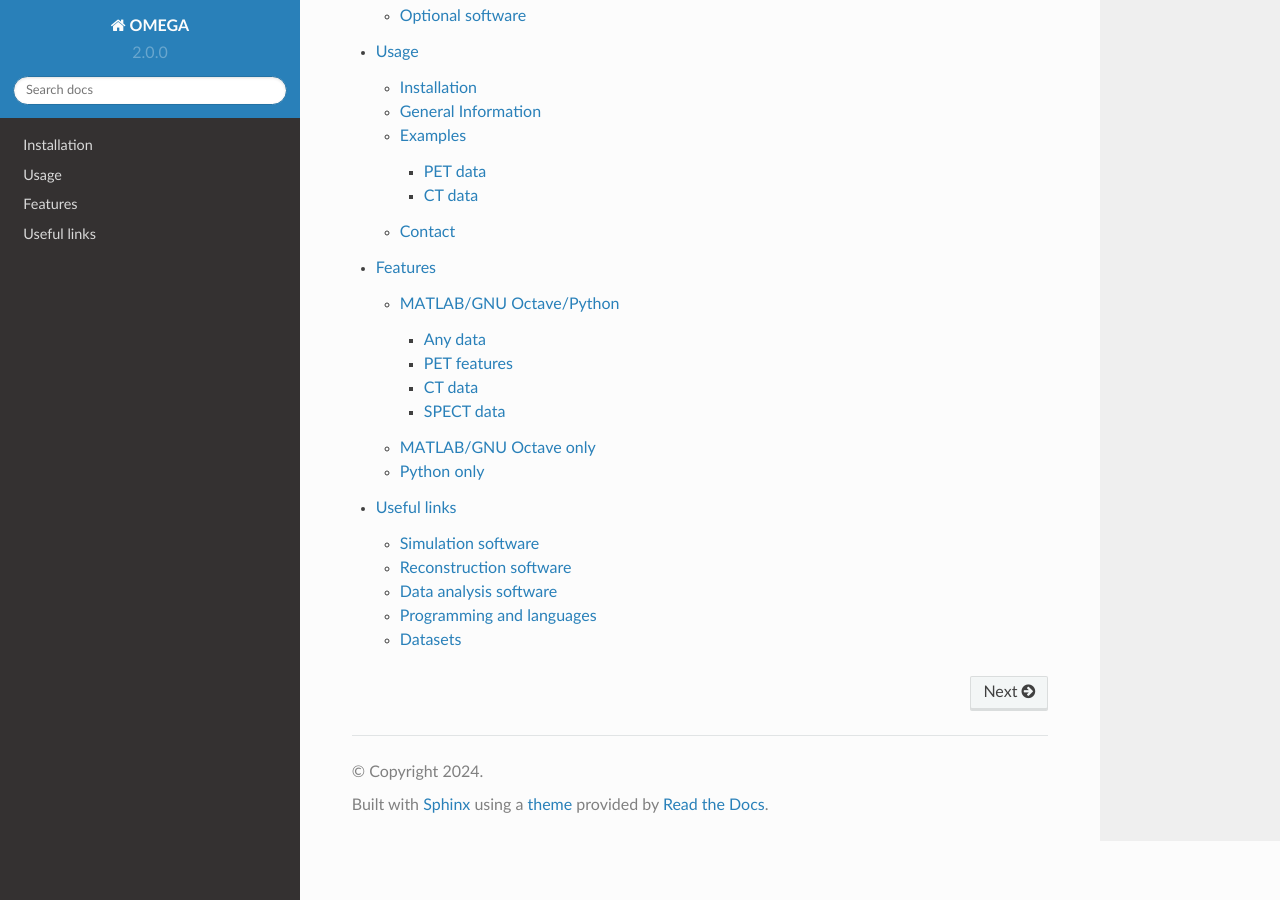
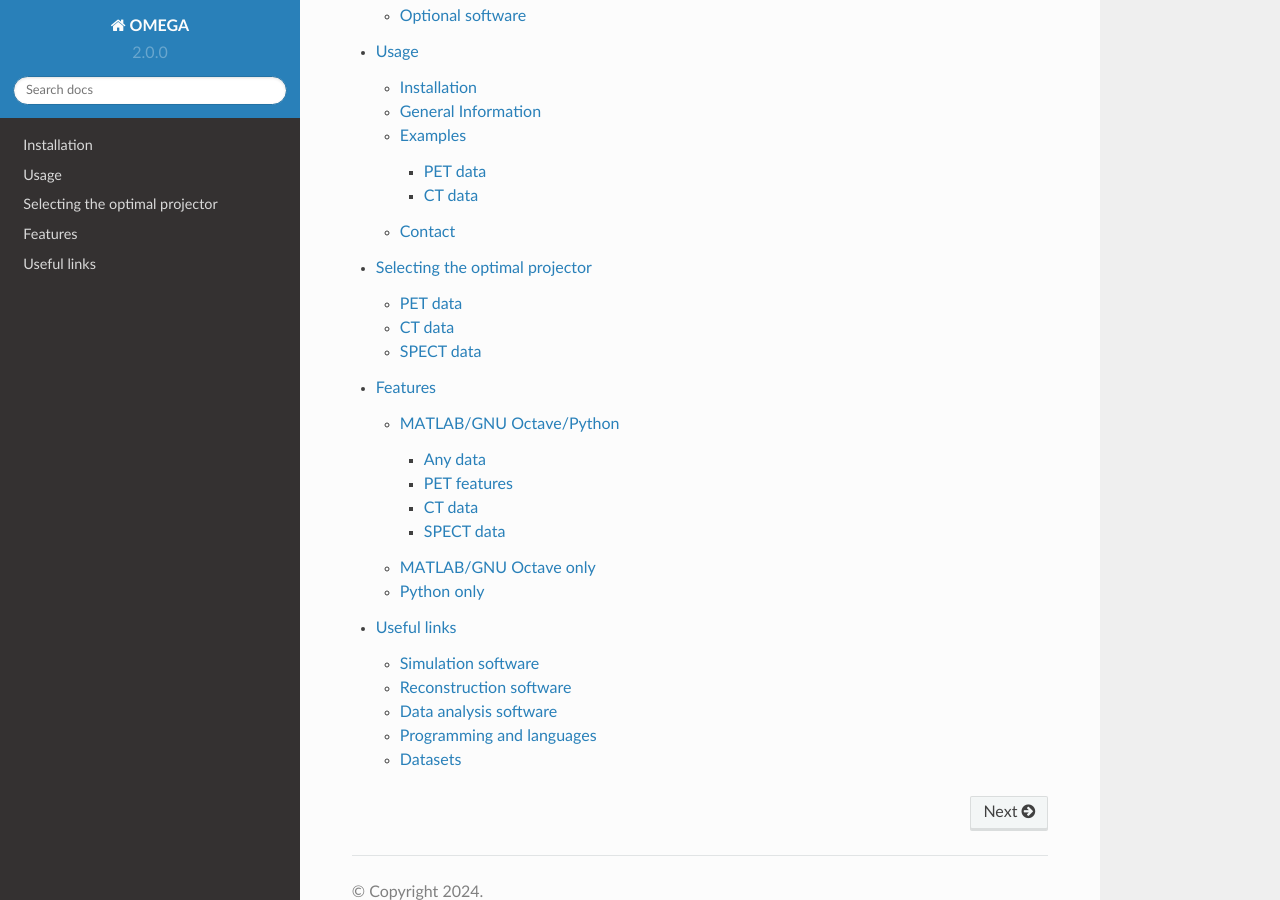
Before and after one commit to villekf/OMEGA-doc, a Sphinx documentation site: the page built from docs/source/index.rst, in a window 1280 px wide and 900 px high, scrolled down 1165 px. Built offline with Sphinx 7.4.7 and the Read the Docs theme 2.0.0, drawn with Linux system fonts in a browser that asks for light colours; some of the changed lines change nothing that is shown.

Commit message:
New document

```diff
--- a/docs/source/index.rst
+++ b/docs/source/index.rst
@@ -18,5 +18,6 @@
 
    installation
    usage
+   selectingprojector
    features
    usefullinks
--- /dev/null
+++ b/docs/source/selectingprojector.rst
@@ -0,0 +1,47 @@
+Selecting the optimal projector
+===============================
+
+PET data
+--------
+
+For PET data, projector_type = 3 is the most optimal one, though also slowest to compute. This is a volume of intersection based projector, where the voxels are approximated as spheres and the tube of intersection as a cylinder.
+The user can determine the size of the sphere with ``options.voxel_radius``, where value of 1 means that the sphere is just large enough to fully contain the cubic voxel. Larger values have larger spheres, while smaller
+lead to smaller spheres. The radius of the tube can be set with ``options.tube_radius``.
+
+An alternative to above, is projector_type = 2, which is an orthogonal distance-based ray-tracer. This is practically equal in speed with the above. It computes the orthogonal distance from the voxel where the ray is currently to the nearby voxels. If the distance is lower than
+the threshold value then the distance is included, otherwise it is omitted. You can adjust this distance with ``options.tube_width_xy`` in the XY-plane, i.e. 2D, and with ``options.tube_width_z`` in 3D. If ``options.tube_width_z`` is
+set, then ``options.tube_width_xy`` is ignored. ``options.tube_width_z`` always operates in all three dimensions.
+
+The fastest methods are projector_type = 1 or projector_type = 4. The first one computes the exact line of intersection length in each voxel using an improved version of the Siddon's algorithm. The latter is an interpolation-based
+projector, similar to Joseph's method, i.e. it linearly interpolates values after a pre-determined step-size. This step-size can be adjusted with ``options.dL`` and is the relative size of one voxel. I.e. ``options.dL = 1``
+would use the length of one voxel as the interpolation length. Multi-ray version is also available though recommended only for projector_type = 1. Number of transaxial rays can be adjusted with ``options.n_rays_transaxial`` and
+axial with ``options.n_rays_axial``. While projector_types 1 and 4 are the fastest, they produce lower quality images than projector types 2 and 3. However, you can offset this somewhat by using PSF blurring. This can be enabled
+by setting ``options.use_psf`` to true. The FWHM can be adjusted with ``options.FWHM`` and must include value for all three dimensions.
+
+Note that you can also use hybrid methods if you wish, such as ``projector_type = 13``, but these are not recommended with PET data. The first value corresponds to the forward projection (1 in this case) and the second to the
+backprojection (3 in this case).
+
+CT data
+-------
+
+For CT data, generally the most optimal choice is the branchless distance-driven (BDD) projector, i.e. projector_type = 5. However, this method is slow and can be practically useless in certain cases. It has reduced usefulness when
+using regularization. BDD is the branchless version of the distance-driven projector. In general, the DD methods compute the area of the intersection. For forward projection, we project rays from the source to the four corners of
+a detector pixel. The area inside these four points in the image volume is then computed for each slice. Backprojection works similarly, but we project the lines to the corners of each voxel and then compute the area on the detector.
+In general, the backprojection tends to have greater beneficial effect when compared with the other projectors than the forward projection. See below for hybrid projectors.
+
+Projector type 4 is method that should work in most cases well. It is ray-based interpolation-based projector in the forward projection and voxel-based projector in the backprojection. The forward projection is identical with the
+PET version, i.e. it linearly interpolates values after a pre-determined step-size. This step-size can be adjusted with ``options.dL`` and is the relative size of one voxel. I.e. ``options.dL = 1``
+would use the length of one voxel as the interpolation length. The backprojection projects rays from the source through each voxel to the detector and then interpolates this value on the detector using nearest neighbor interpolation.
+This projector is not exactly adjoint, but the difference is generally less than 1%. Using longer interpolation length leads to faster computation, but too large values lead to loss of accurace. Generally, value of 0.5 or 1 is
+a good choice.
+
+Projector types 1, 2 and 3 are not recommended for CT data.
+
+Hybrid projectors are recommended. For example ``projector_type = 14`` is an alternative method where the forward projection uses an improved version of the Siddon's ray-tracer. This means that the exact intersection length
+is computed. Alternatively, the BDD can be combined with either, e.g. ``projector_type = 45``. Note that generally it is not recommended to use hybrid projectors where BDD is the forward projector, such as ``projector_type = 54``.
+A good combination of quality and speed is to use ``projector_type == 45``, or ``projector_type == 15``.
+
+SPECT data
+----------
+
+Only projector type 6 is recommended at this point. This is a rotation-based projector, meaning it rotates the images to simulate parallel beam reconstruction. Detector response can be included as well to enable PSF blurring.
```
